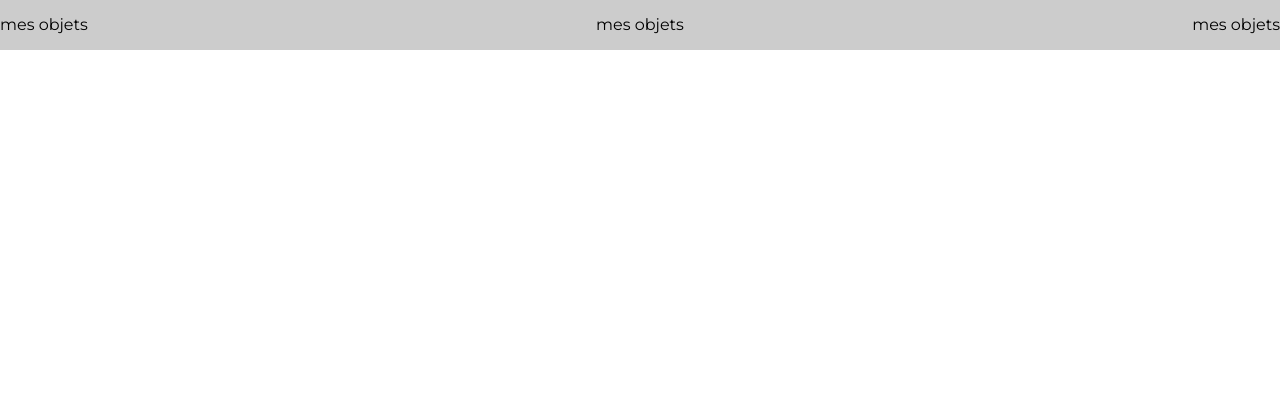
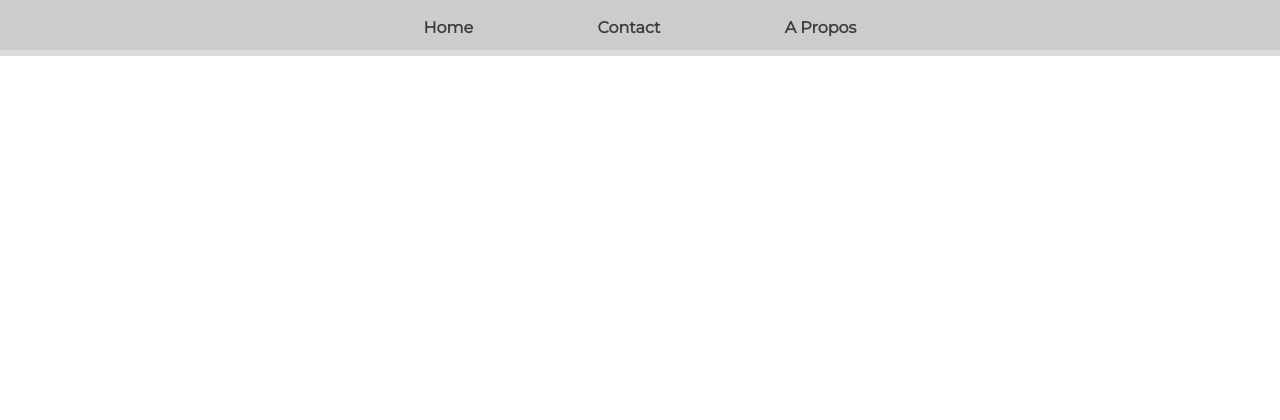
Before and after one commit to Neithy88/raleth, a PHP site: page /raleth/Views/OneMemeView.php in a window 1280 px wide. Shown: the top 420 px of the page. Run offline with PHP 8.4, Linux system fonts and the light colour scheme; data that the repository does not hold is empty.

Commit message:
vendredi_tout_est_permis

```diff
--- a/Views/header.php
+++ b/Views/header.php
@@ -1,9 +1,6 @@
 <!DOCTYPE html>
 <html lang="fr">
 <head>
-    <link href="https://fonts.googleapis.com/css?family=Open+Sans+Condensed:300" rel="stylesheet">
-    <link href="https://fonts.googleapis.com/css?family=Acme" rel="stylesheet">
-    <link href="https://fonts.googleapis.com/css?family=Shadows+Into+Light" rel="stylesheet">
     <link href="https://fonts.googleapis.com/css?family=Montserrat" rel="stylesheet">
     <meta charset="UTF-8">
     <meta name="viewport" content="width=device-width, initial-scale=1.0">
@@ -14,9 +11,12 @@
 <body>
 
     <header>
-        <ul>
-            <li>mes objets</li>
-            <li>mes objets</li>
-            <li>mes objets</li>
+    <nav>
+        <ul id="navigation">
+            <li class="menu-Home"><a href="">Home</a></li>
+            <li class="menu-Contact"><a href="">Contact</a></li>
+            <li class="menu-apropos"><a href="">A Propos</a></li>
         </ul>
+    </nav>
+
     </header>
--- a/css/style.css
+++ b/css/style.css
@@ -63,12 +63,66 @@ header{
 	font-family: 'Montserrat', sans-serif;
 }
 
-header ul{
-	display: flex;
-	justify-content: space-between;
-	align-items: center;
-	height: 100%;
+/*debut de la navigation*/
+#navigation {
+    font-family: 'Montserrat', sans-serif;
+
 }
+
+nav
+{
+    width: 100%;
+    background-color: #cccccc;
+    opacity: 0.70;
+    padding: 0; margin: 0;
+    text-align: center;
+}
+
+nav ul
+{
+    margin: 0px;
+    padding: 0px;
+    overflow: hidden;
+}
+nav li
+{
+    list-style-type: none;
+    display: inline;
+    font-weight:bold;
+}
+nav a
+{
+    display: inline-block;
+    text-decoration: none;
+    padding: 20px 30px;
+    color: black;
+    margin: 0 30px;
+}
+.menu-Home:hover
+{
+    border-top: 5px solid;
+    background-color: grey;
+    padding-top: 20px;
+    padding-bottom: 20px;
+
+}
+.menu-Contact:hover
+{
+    border-top: 5px solid;
+    background-color: gray;
+    padding-top: 20px;
+    padding-bottom: 20px;
+
+}
+.menu-apropos:hover
+{
+    border-top: 5px solid;
+    background-color:grey;
+    padding-top: 20px;
+    padding-bottom: 20px;
+
+}
+/*fin de la navigation*/
 
 .templatelist form{
 	margin-bottom: 20px;
@@ -80,6 +134,7 @@ header ul{
 	width: 130px;
 	height: 40px;
 	border-radius: 8px;
+
 }
 
 .templatelist{
@@ -126,15 +181,25 @@ header ul{
 
 .flexdiv{
 	flex: 1;
+	position: relative;
 }
+/* this is button générer ! */
 .boutton{
-	bottom: 100px;
 	background: #70B0D0;
 	width: 130px;
 	height: 40px;
 	border-radius: 8px;
+	position: absolute;
+	bottom: 0;
+	left:70%;
+
 }
-
+#color{
+	margin-top: 2%;
+}
+#fsz{
+	margin-top: 2%;
+}
 
 
 #plandetravail{
@@ -164,6 +229,7 @@ header ul{
 	border-radius: 8px;
 	margin-top: 20px;
 	border: none;
+
 }
 
 #input_txt_bas{
@@ -172,6 +238,7 @@ header ul{
 	border-radius: 8px;
 	margin-top: 20px;
 	border: none;
+
 }
 #textehaut{
 	display: block;
@@ -214,30 +281,32 @@ header ul{
 	height: 50px;
 	font-family: 'Montserrat', sans-serif;
 }
-body{
-	min-height: 1080px;
-}
+
 
 /* *{
 	background: rgba(0,0,0,0.1);
 } */
 
 @media (max-width: 576px){
+	nav a{
+		margin : 0;
+		padding: 10px 20px;
+	}
 	.generator{
-		height: 700px;
+		height: 500px;
+
 	}
 	.generatorinner{
 		display: block;
-		padding-bottom: 700px;
 
 	}
 	.boutton{
 		display: block;
 		width: 50%;
-		margin-left:auto;
-		margin-right: auto;
-		margin-bottom: 10px;
+		left:135px;
+		bottom: 0;
 	}
+
 	#input_txt_bas{
 		width: 100%;
 		margin-left:auto;
@@ -259,3 +328,10 @@ body{
 		display: none;
 	}
 }
+@media only screen and (min-width: 768px) {
+	/* tablettes et ordinateurs */
+	}
+	.generator{
+		height: 400px;
+
+	}
```
Also changed, not shown: Views/HomeView.php (+10 -4 lines), memes/234.jpg.
